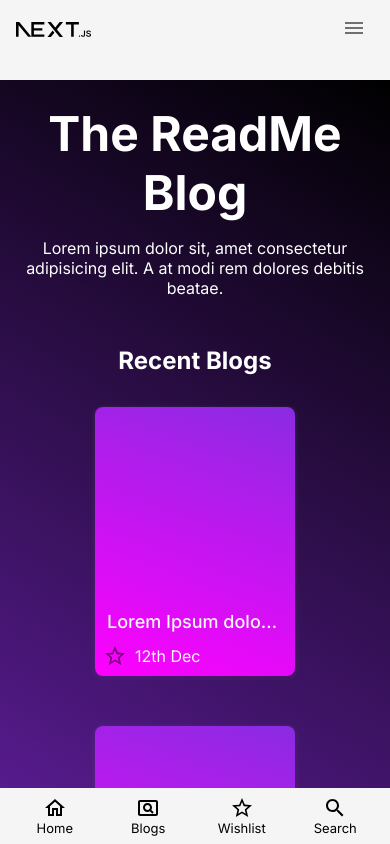
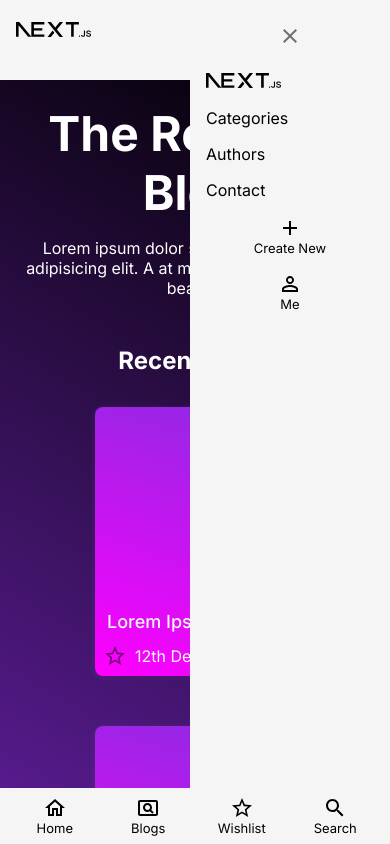
Before and after one commit to climaxmba/readme-blog, a Next.js app: page / in a window 390 px wide. Both pictures are taken after a click on the button 354 px from the left and 31 px from the top of the page. Shown: the top 844 px of the page. Built offline with nearby package versions, Linux system fonts and the light colour scheme.

Commit message:
Add navbar states to control menu

```diff
--- a/src/components/navBar/NavBar.tsx
+++ b/src/components/navBar/NavBar.tsx
@@ -1,5 +1,7 @@
+"use client";
 import Image from "next/image";
 import Link from "next/link";
+import { Dispatch, SetStateAction, useState } from "react";
 import {
   AddOutlined,
   Close,
@@ -16,6 +18,8 @@ import { routes } from "@/lib/constants";
 import styles from "./navBar.module.scss";
 
 export default function NavBar() {
+  const [menuOpen, setMenuOpen] = useState(false);
+
   return (
     <nav className={styles.container}>
       <Logo />
@@ -58,19 +62,29 @@ export default function NavBar() {
         </li>
       </ul>
 
-      <IconButton title="Open Menu" className={styles.menuButton}>
+      <IconButton
+        onClick={() => setMenuOpen(true)}
+        title="Open Menu"
+        className={styles.menuButton}
+      >
         <MenuOutlined />
       </IconButton>
 
-      <MobileMenu />
+      <MobileMenu menuOpen={menuOpen} setMenuOpen={setMenuOpen} />
     </nav>
   );
 }
 
-function MobileMenu() {
+function MobileMenu({
+  menuOpen,
+  setMenuOpen,
+}: {
+  menuOpen: boolean;
+  setMenuOpen: Dispatch<SetStateAction<boolean>>;
+}) {
   return (
-    <div className={styles.mobileMenu}>
-      <IconButton title="Close Menu">
+    <div className={`${styles.mobileMenu} ${menuOpen ? styles.open : ""}`}>
+      <IconButton title="Close Menu" onClick={() => setMenuOpen(false)}>
         <Close />
       </IconButton>
 
```
